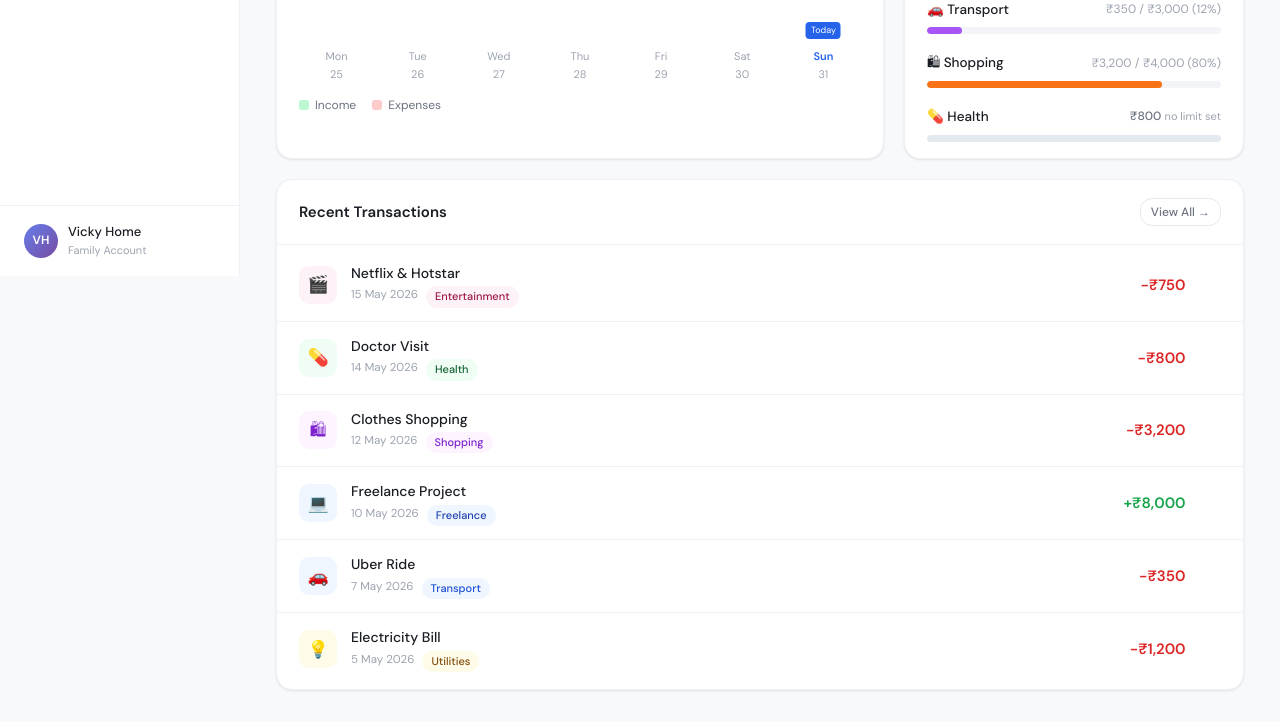
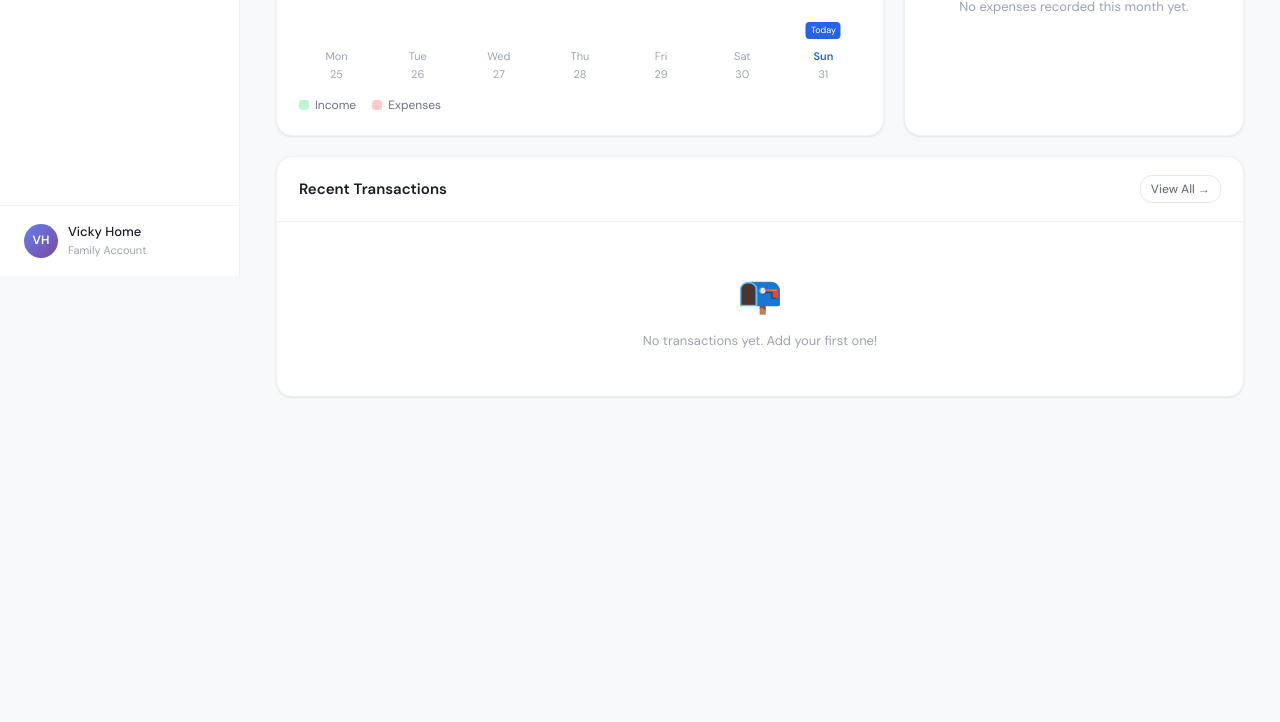
Before and after one commit to Vijay9095/Vicky-Home, a plain HTML site: page index.html in a window 1280 px wide. Shown: the part 524-1246 px from the top of the page. After the commit the page ends 953 px from the top, so only its background shows below. Drawn offline with nearby package versions, Linux system fonts and the light colour scheme.

Commit message:
Update budgets initialization and remove seed data
Removed seed data initialization for transactions.

```diff
--- a/index.html
+++ b/index.html
@@ -485,7 +485,7 @@
 <script>
   // ── STATE ──
   let transactions = JSON.parse(localStorage.getItem('vh_tx') || '[]');
-  let budgets = JSON.parse(localStorage.getItem('vh_budgets') || '{"Food":5000,"Transport":3000,"Shopping":4000,"Utilities":2000}');
+  let budgets = JSON.parse(localStorage.getItem('vh_budgets') || '{}');
   let currentType = 'income';
   let currentPage = 'dashboard';
 
@@ -493,23 +493,6 @@
   let overviewMode = 'daily'; // 'daily' | 'weekly' | 'monthly'
   let viewOffset = 0; // negative = go back
 
-  // Seed data if empty
-  if (transactions.length === 0) {
-    const now = new Date();
-    const m = now.getMonth(), y = now.getFullYear();
-    const seed = [
-      { id: 1, type: 'income', desc: 'Monthly Salary', amount: 50000, date: new Date(y,m,1).toISOString().split('T')[0], cat: 'Salary' },
-      { id: 2, type: 'expense', desc: 'Grocery Shopping', amount: 2400, date: new Date(y,m,3).toISOString().split('T')[0], cat: 'Food' },
-      { id: 3, type: 'expense', desc: 'Electricity Bill', amount: 1200, date: new Date(y,m,5).toISOString().split('T')[0], cat: 'Utilities' },
-      { id: 4, type: 'expense', desc: 'Uber Ride', amount: 350, date: new Date(y,m,7).toISOString().split('T')[0], cat: 'Transport' },
-      { id: 5, type: 'income', desc: 'Freelance Project', amount: 8000, date: new Date(y,m,10).toISOString().split('T')[0], cat: 'Freelance' },
-      { id: 6, type: 'expense', desc: 'Clothes Shopping', amount: 3200, date: new Date(y,m,12).toISOString().split('T')[0], cat: 'Shopping' },
-      { id: 7, type: 'expense', desc: 'Doctor Visit', amount: 800, date: new Date(y,m,14).toISOString().split('T')[0], cat: 'Health' },
-      { id: 8, type: 'expense', desc: 'Netflix & Hotstar', amount: 750, date: new Date(y,m,15).toISOString().split('T')[0], cat: 'Entertainment' },
-    ];
-    transactions = seed;
-    save();
-  }
 
   function save() {
     localStorage.setItem('vh_tx', JSON.stringify(transactions));
```
